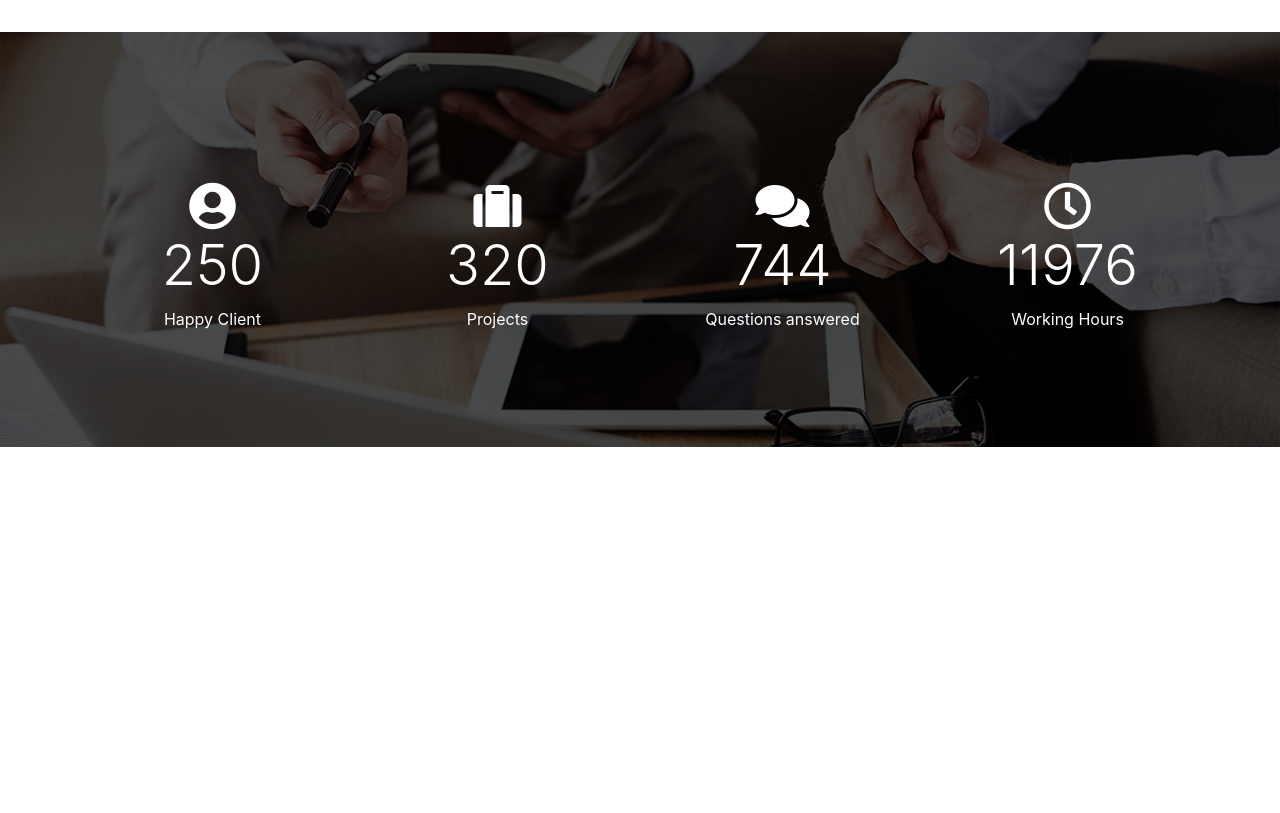
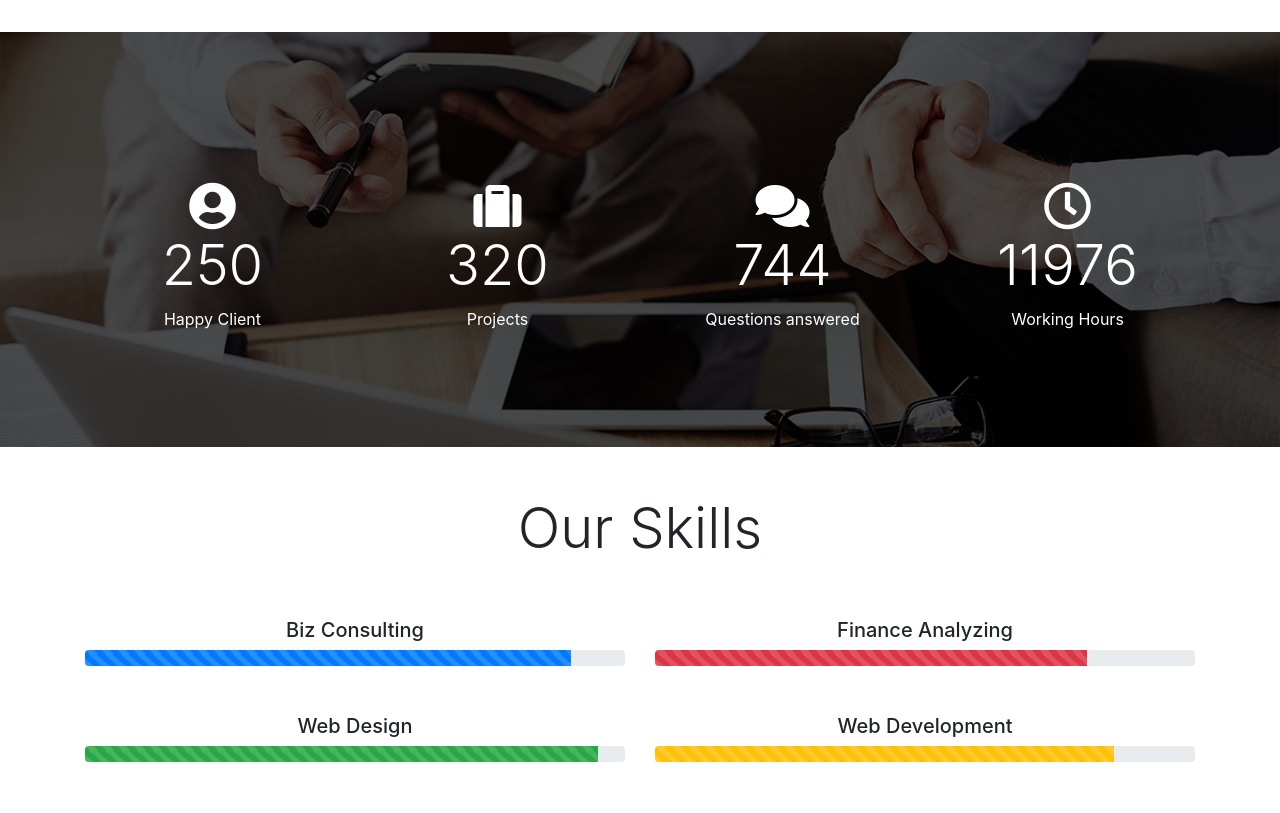
Before and after one commit to ericzprice/bootstrapproject, a plain HTML site: page index.html in a window 1280 px wide. Shown: the part 3410-4223 px from the top of the page. Before the commit the page ends 3857 px from the top, so only its background shows below. Drawn offline with nearby package versions, Linux system fonts and the light colour scheme.

Commit message:
Our Skills

```diff
--- a/index.html
+++ b/index.html
@@ -344,6 +344,41 @@
                  </div>
            </div>
            <!-- End Statistics -->
+           <!-- Our skills -->
+           <div class="skills" id="skills">
+                 <div class="container mb-5">
+                       <h1 class="display-4 text-center py-5">Our Skills</h1>
+                       <div class="row">
+                             <div class="col-md col-lg-6 mb-5">
+                                   <h5>Biz Consulting</h5>
+                                   <div class="progress">
+                                         <div class="progress-bar progress-bar-striped progress-bar-animated" role="progressbar" aria-valuenow="75" aria-valuemin="0" aria-valuemax="100" style="width: 90%"></div>
+                                   </div>
+                             </div>
+                             <div class="col-md col-lg-6 mb-5">
+                                   <h5>Finance Analyzing</h5>
+                                   <div class="progress">
+                                         <div class="progress-bar progress-bar-striped progress-bar-animated bg-danger" role="progressbar" aria-valuenow="75" aria-valuemin="0" aria-valuemax="100" style="width: 80%"></div>
+                                   </div>
+                             </div>
+                             <div class="w-100"></div>
+                             <div class="col-md col-lg-6 mb-5">
+                                   <h5>Web Design</h5>
+                                   <div class="progress">
+                                         <div class="progress-bar progress-bar-striped progress-bar-animated bg-success" role="progressbar" aria-valuenow="75" aria-valuemin="0" aria-valuemax="100" style="width: 95%"></div>
+                                   </div>
+                             </div>
+                             <div class="col-md col-lg-6 mb-5">
+                                   <h5>Web Development</h5>
+                                   <div class="progress">
+                                         <div class="progress-bar progress-bar-striped progress-bar-animated bg-warning" role="progressbar" aria-valuenow="75" aria-valuemin="0" aria-valuemax="100" style="width: 85%"></div>
+                                   </div>
+                             </div>
+                       </div>
+
+                 </div>
+           </div>
+           <!-- End Our skills -->
            <!-- Optional JavaScript -->
            <!-- jQuery first, then Popper.js, then Bootstrap JS -->
            <script src="https://code.jquery.com/jquery-3.3.1.slim.min.js" integrity="sha384-q8i/X+965DzO0rT7abK41JStQIAqVgRVzpbzo5smXKp4YfRvH+8abtTE1Pi6jizo" crossorigin="anonymous"></script>
```
